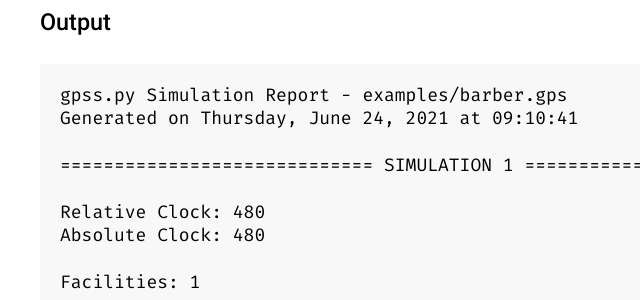
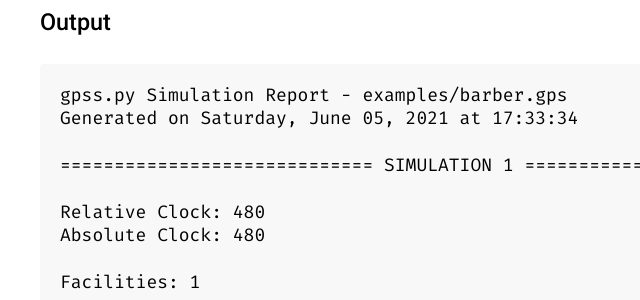
Before and after one commit to martendo/gpss.py, a Jekyll site: the page built from docs/examples.md, in a window 1280 px wide. Shown: the part 1210-1510 px from the top of the page, without its empty margins (152-792 px from the left). Built offline with Jekyll 4.4.1, drawn with Linux system fonts in a browser that asks for light colours; some of the changed text lies outside the part shown.

Commit message:
Use placeholder date for example simulation output
Just to keep all the dates consistent.

This date and time was taken from the timestamp of the gpss.py Git
repository's initial commit.

```diff
--- a/docs/examples.md
+++ b/docs/examples.md
@@ -44,7 +44,7 @@ A one-line, one-server queuing system. Adapted from Case Study 2A of
 ### Output
 ~~~
 gpss.py Simulation Report - examples/barber.gps
-Generated on Thursday, June 24, 2021 at 09:10:41
+Generated on Saturday, June 05, 2021 at 17:33:34
 
 ============================= SIMULATION 1 =============================
 
@@ -113,7 +113,7 @@ distinctions. Adapted from Case Study 2C of
 ### Output
 ~~~
 gpss.py Simulation Report - examples/tool-crib.gps
-Generated on Thursday, June 24, 2021 at 09:11:06
+Generated on Saturday, June 05, 2021 at 17:33:34
 
 ============================= SIMULATION 1 =============================
 
@@ -178,7 +178,7 @@ Key     GENERATE    ,,,6    ; Reconfigure for 3rd run
 ### Output
 ~~~
 gpss.py Simulation Report - examples/widgets.gps
-Generated on Thursday, June 24, 2021 at 09:11:24
+Generated on Saturday, June 05, 2021 at 17:33:34
 
 ============================= SIMULATION 1 =============================
 
@@ -272,7 +272,7 @@ Adjust  QUEUE       AdjustWait      ; Enter adjustment waiting area
 ### Output
 ~~~
 gpss.py Simulation Report - examples/inspection.gps
-Generated on Thursday, June 24, 2021 at 09:11:43
+Generated on Saturday, June 05, 2021 at 17:33:34
 
 ============================= SIMULATION 1 =============================
 
```
